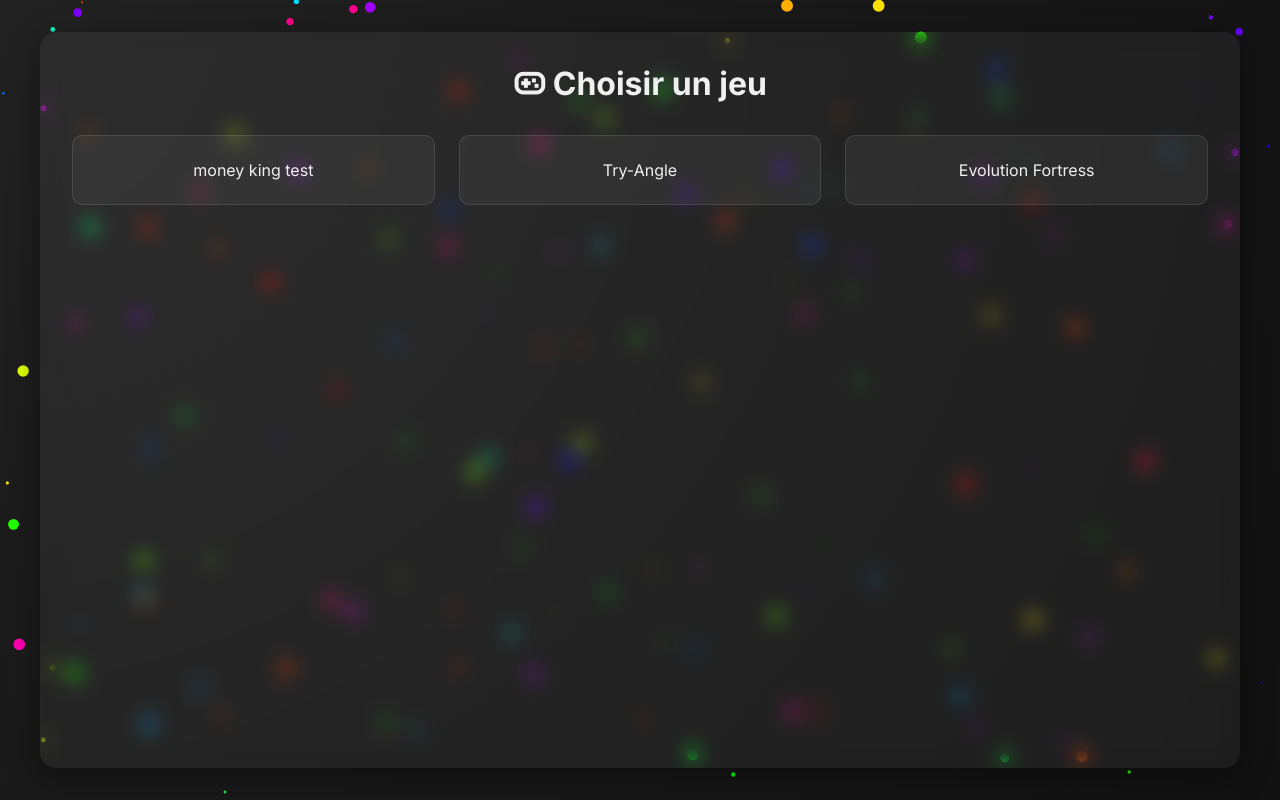
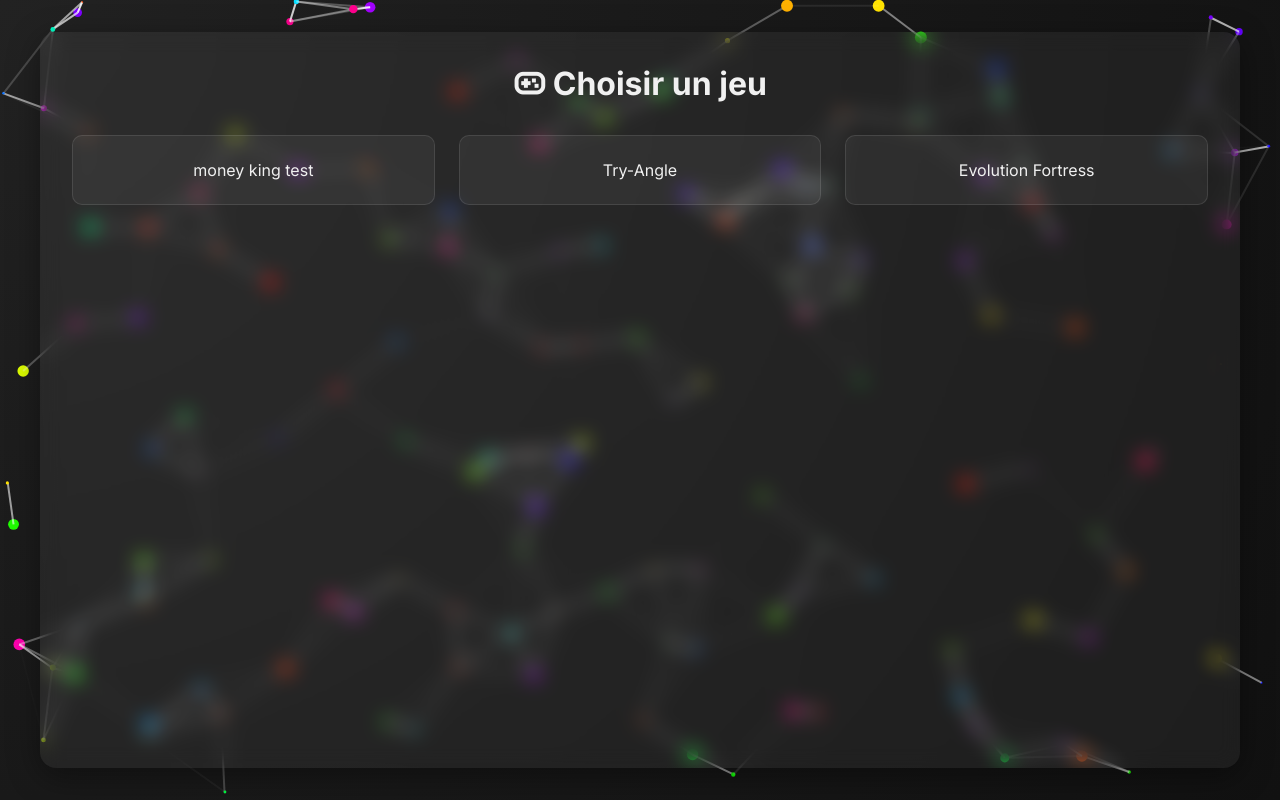
Before and after one commit to eghizlane/ClubScratch2025, a plain HTML site: page Index.html in a window 1280 px wide. Drawn offline with nearby package versions, Linux system fonts and the light colour scheme; animation ran at ten frames a second.

Commit message:
Update Index.html

```diff
--- a/Index.html
+++ b/Index.html
@@ -249,9 +249,9 @@
         for (let j = index + 1; j < particles.length; j++) {
           const other = particles[j];
           const distance = Math.hypot(particle.x - other.x, particle.y - other.y);
-          if (distance < 10) { // Ajustez la distance pour la visibilité des traits
+          if (distance < 2000) { // Ajustez la distance pour la visibilité des traits
             ctx.strokeStyle = `rgba(255, 255, 255, ${1 - distance / 100})`; // Plus proche = plus visible
-            ctx.lineWidth = 1;
+            ctx.lineWidth = 2;
             ctx.beginPath();
             ctx.moveTo(particle.x, particle.y);
             ctx.lineTo(other.x, other.y);
```
